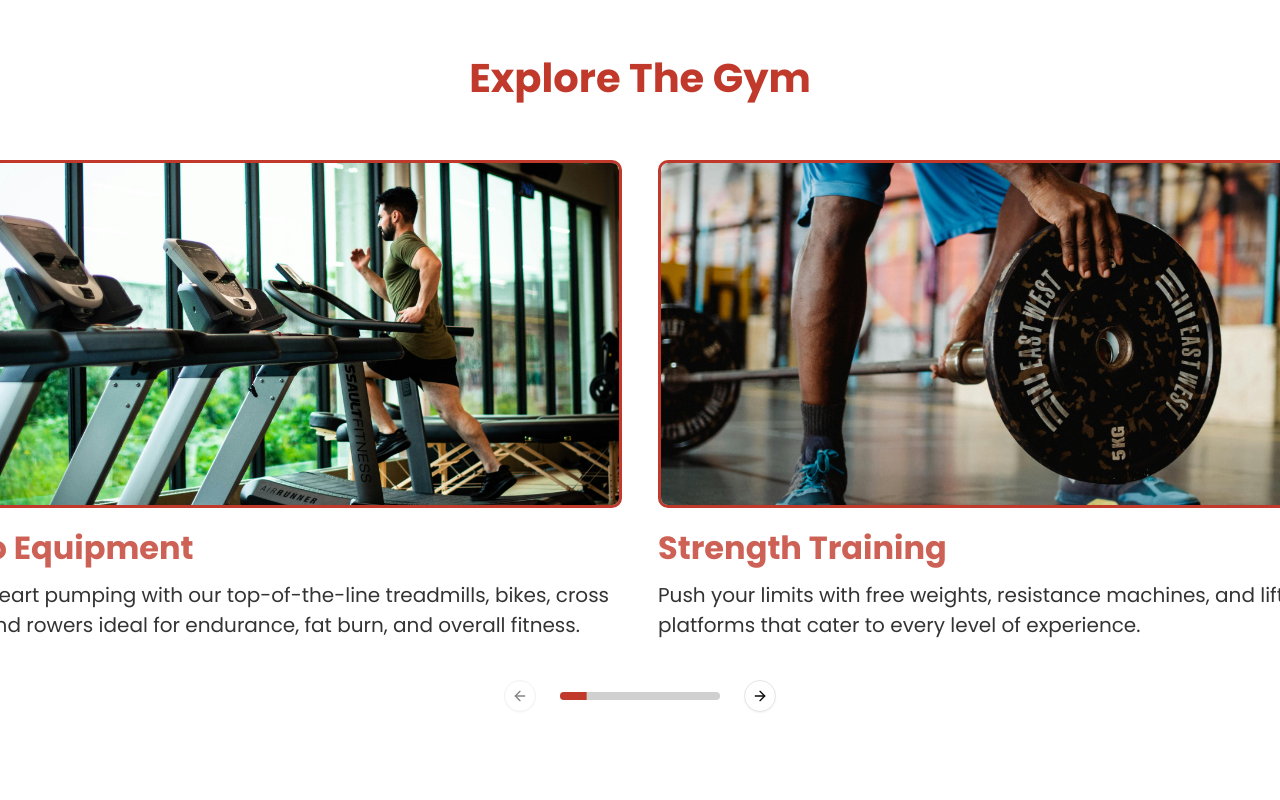
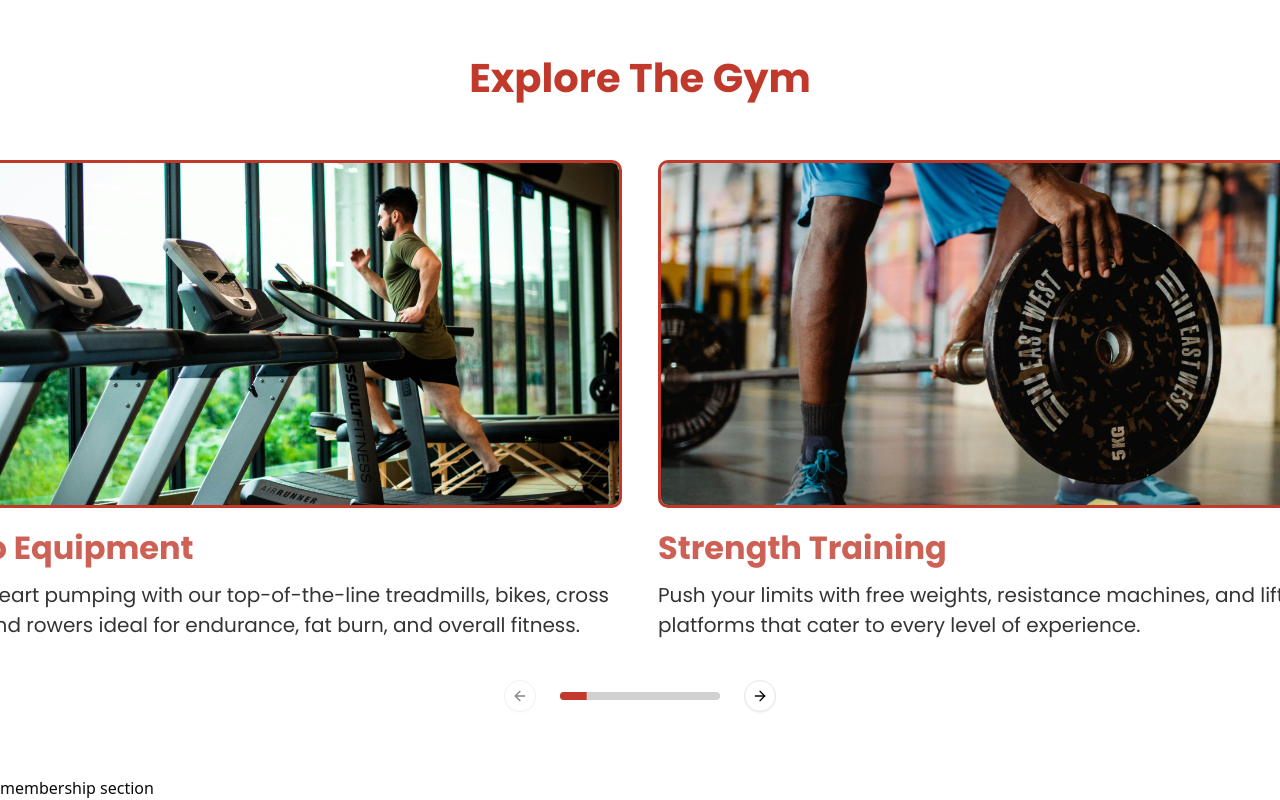
Before and after one commit to AntoOfo/fitforge-site, a React (Vite) app: page / in a window 1280 px wide. Shown: the part 1767-2567 px from the top of the page. Before the commit the page ends 2543 px from the top, so only its background shows below. Built offline with nearby package versions, Linux system fonts and the light colour scheme.

Commit message:
membership file created and imported in app jsx

```diff
--- a/App.jsx
+++ b/App.jsx
@@ -3,6 +3,7 @@
 import Join from "./components/Join"
 import Mission from "./components/Mission"
 import Explore from "./components/Explore"
+import Membership from "./components/Membership"
 
 export default function App() {
     return (
@@ -11,6 +12,7 @@
         <Join />
         <Mission />
         <Explore />
+        <Membership />
         </>
     )
 }
--- /dev/null
+++ b/components/Membership.jsx
@@ -0,0 +1,5 @@
+export default function Membership() {
+    return (
+        <h1>membership section</h1>
+    )
+}
```
